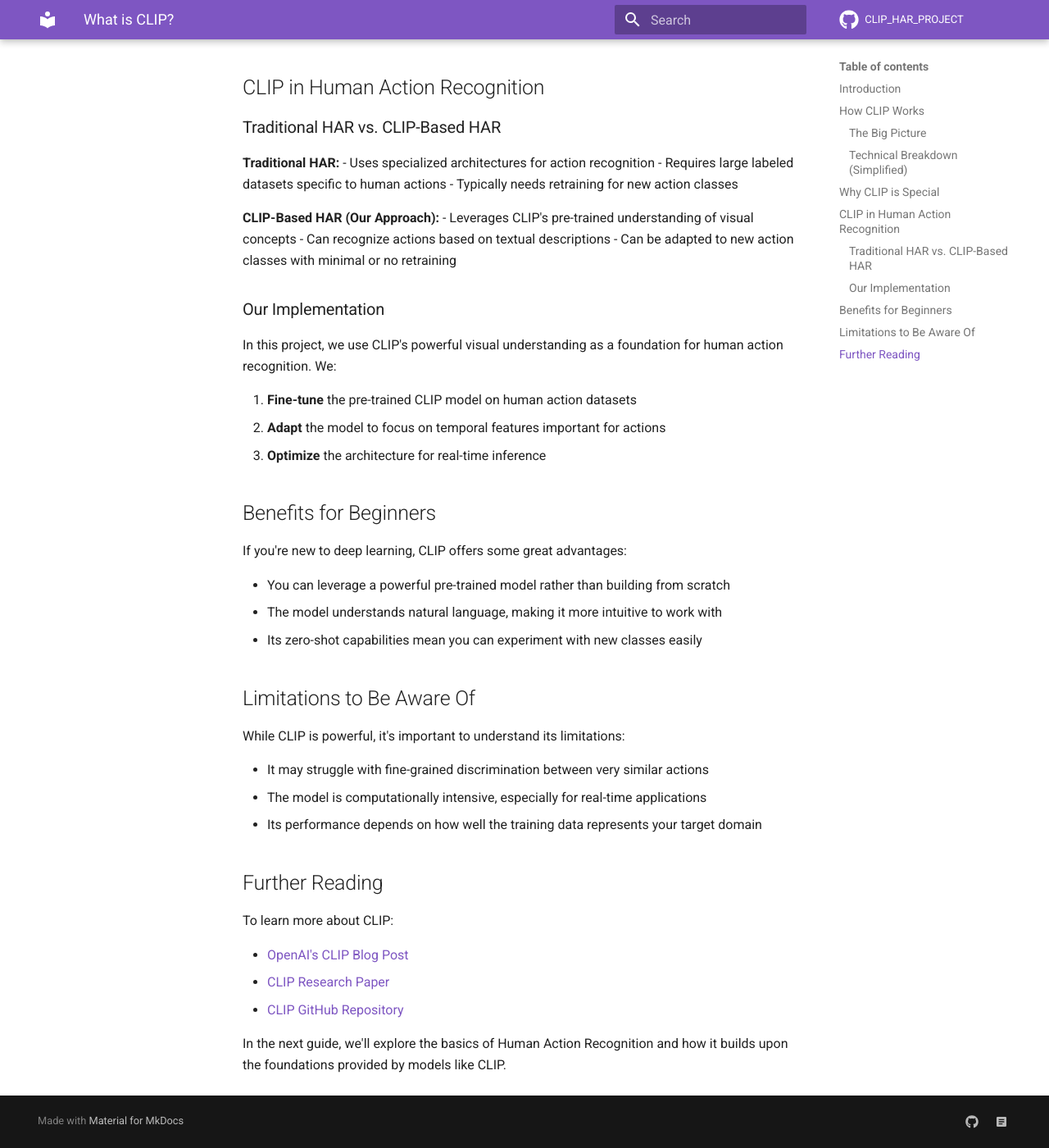
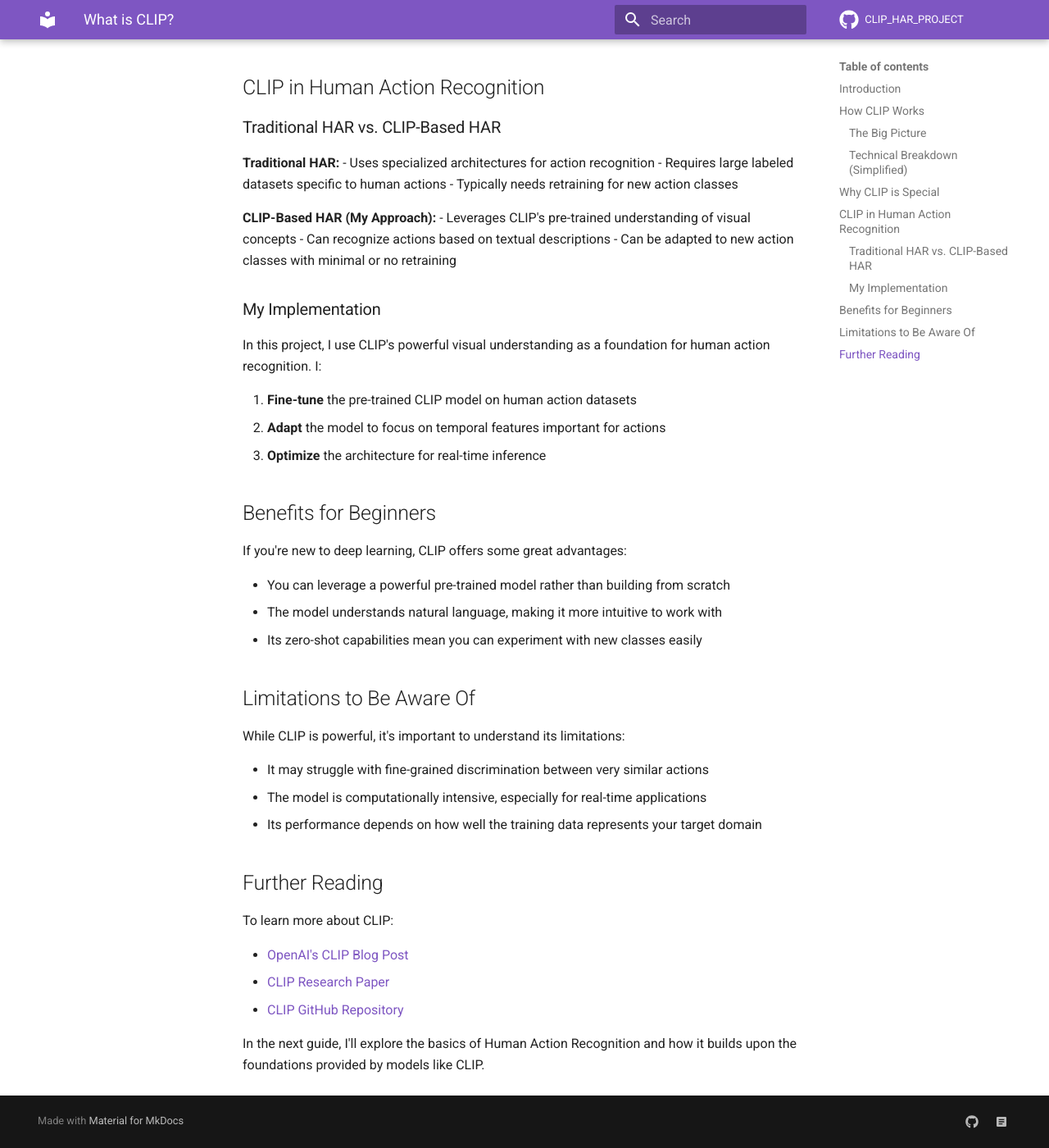
Before and after one commit to tuandung222/Open-vocabulary-Action-Recognition-with-CLIP, an MkDocs documentation site: the page built from docs/beginner_guides/01_what_is_clip.md, in a window 1280 px wide and 1400 px high, scrolled down 1212 px. Shown: the whole window at 82% size. Built offline with MkDocs 1.6.1 and Material for MkDocs 9.7.7, drawn with Linux system fonts in a browser that asks for light colours; comment, search, counter and statistics services are not loaded.

```diff
--- a/docs/beginner_guides/01_what_is_clip.md
+++ b/docs/beginner_guides/01_what_is_clip.md
@@ -40,14 +40,14 @@ Unlike traditional computer vision models that are trained on fixed categories (
 - Requires large labeled datasets specific to human actions
 - Typically needs retraining for new action classes
 
-**CLIP-Based HAR (Our Approach):**
+**CLIP-Based HAR (My Approach):**
 - Leverages CLIP's pre-trained understanding of visual concepts
 - Can recognize actions based on textual descriptions
 - Can be adapted to new action classes with minimal or no retraining
 
-### Our Implementation
+### My Implementation
 
-In this project, we use CLIP's powerful visual understanding as a foundation for human action recognition. We:
+In this project, I use CLIP's powerful visual understanding as a foundation for human action recognition. I:
 
 1. **Fine-tune** the pre-trained CLIP model on human action datasets
 2. **Adapt** the model to focus on temporal features important for actions
@@ -77,4 +77,4 @@ To learn more about CLIP:
 - [CLIP Research Paper](https://arxiv.org/abs/2103.00020)
 - [CLIP GitHub Repository](https://github.com/openai/CLIP)
 
-In the next guide, we'll explore the basics of Human Action Recognition and how it builds upon the foundations provided by models like CLIP.
+In the next guide, I'll explore the basics of Human Action Recognition and how it builds upon the foundations provided by models like CLIP.
```
Also changed, not shown: README.md (+1 -1 lines), docs/architecture_refined.md (+1 -1 lines), docs/beginner_guides/02_har_basics.md (+2 -2 lines).
